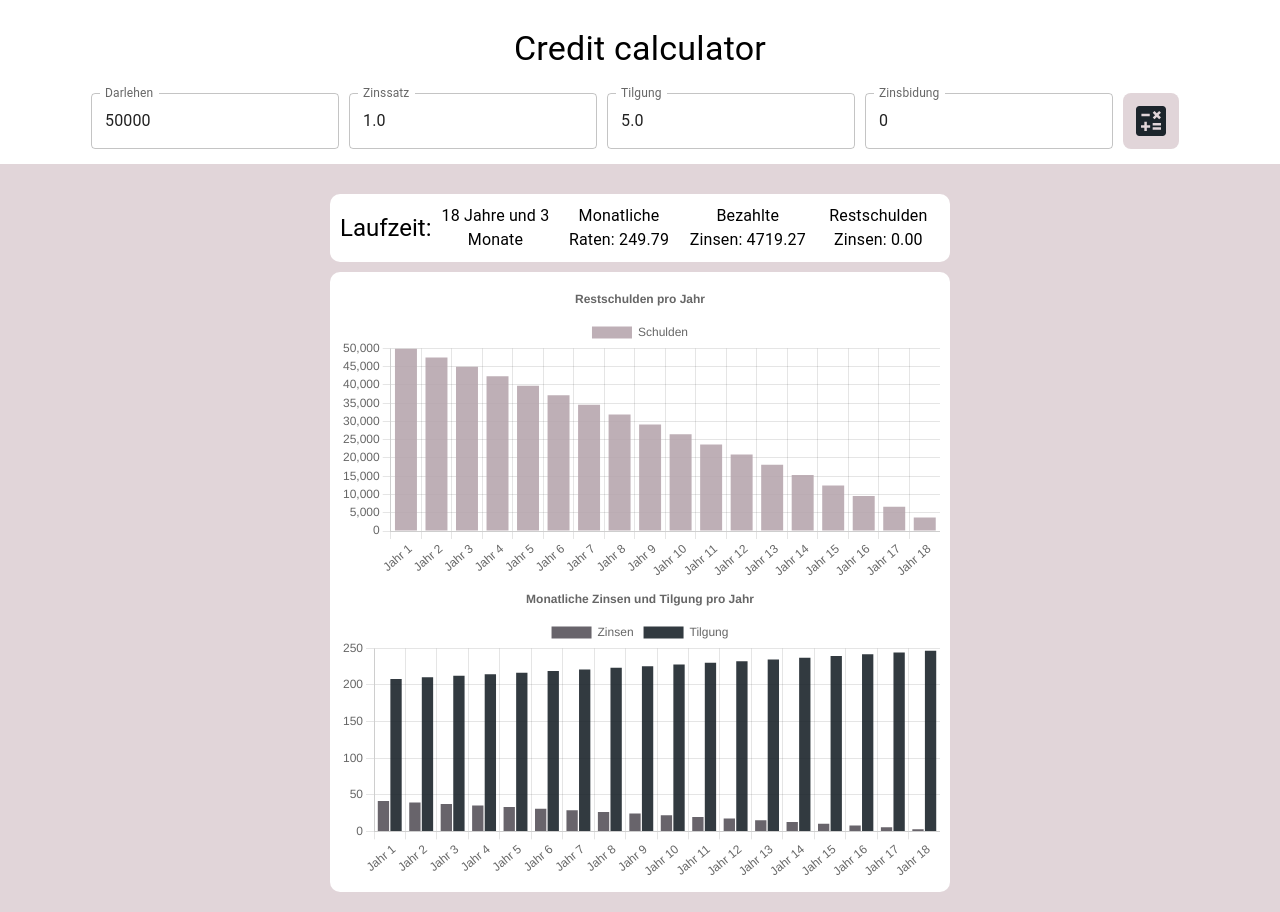
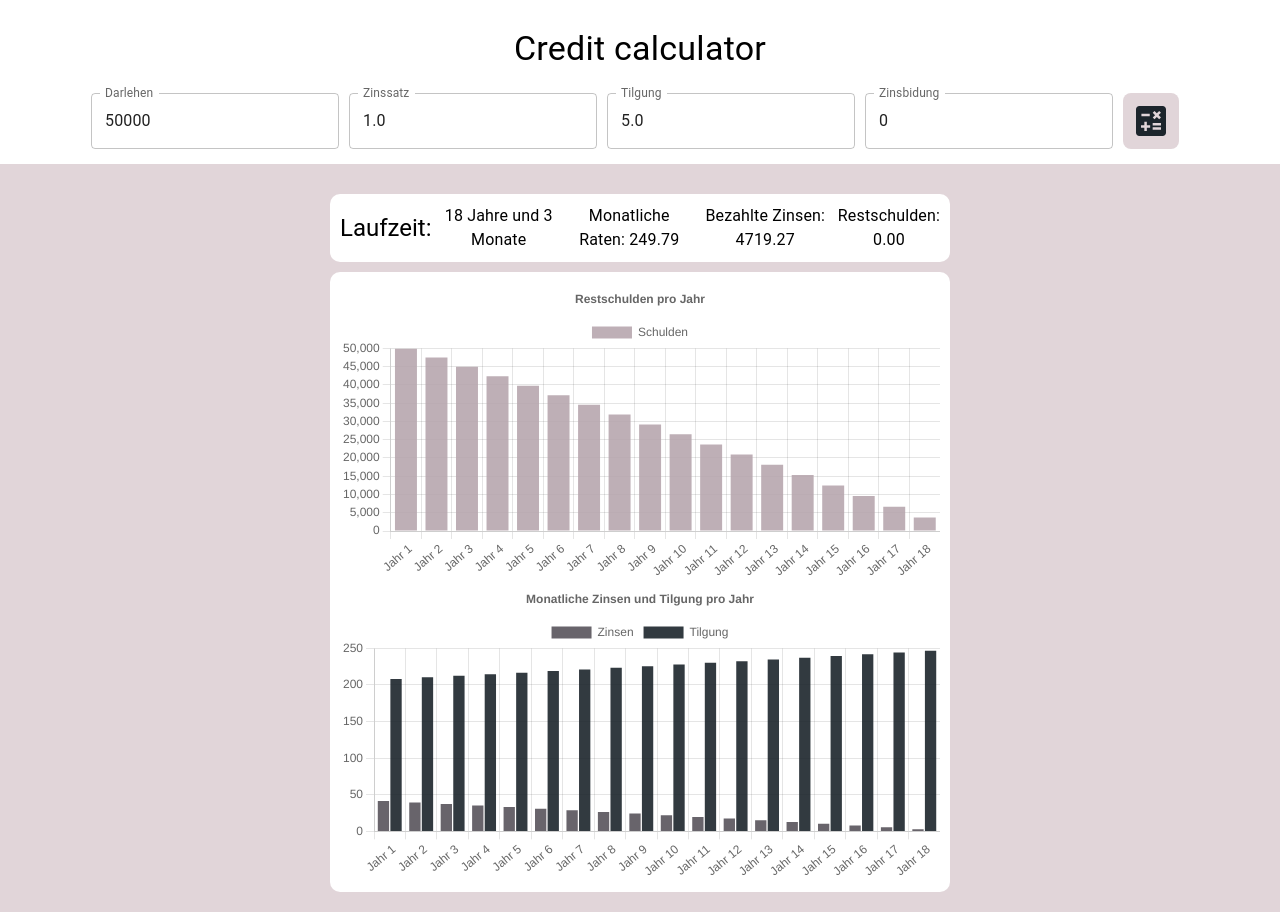
Before and after one commit to TrueTaco/CreditCalculator, a React (Create React App) app in the folder client/: page / in a window 1280 px wide. Built offline with nearby package versions, Linux system fonts and the light colour scheme.

Commit message:
Adjust package json

```diff
--- a/client/package.json
+++ b/client/package.json
@@ -14,13 +14,13 @@
     "@testing-library/user-event": "^13.5.0",
     "@types/jest": "^27.5.1",
     "@types/node": "^16.11.35",
-    "@types/react": "^18.0.9",
+    "@types/react": "^17.0.0",
     "@types/react-dom": "^18.0.4",
     "@vercel/analytics": "^0.1.8",
     "chart.js": "^3.7.1",
-    "react": "^18.1.0",
+    "react": "^17.0.0",
     "react-chartjs-2": "^4.1.0",
-    "react-dom": "^18.1.0",
+    "react-dom": "^17.0.0",
     "react-scripts": "5.0.1",
     "styled-components": "^5.3.5",
     "typescript": "^4.6.4",
--- a/client/src/components/Info.tsx
+++ b/client/src/components/Info.tsx
@@ -48,7 +48,7 @@ const Info: React.FC<Props> = ({ laufzeitMonate, bezahlteZinsen, monatlicheRaten
             <Typography variant={"body1"} align={"center"}> {Math.trunc(laufzeitMonate / 12)}  Jahre und {laufzeitMonate % 12} Monate </Typography>
             <Typography variant={"body1"} align={"center"}>Monatliche Raten: {monatlicheRaten.toFixed(2)}</Typography>
             <Typography variant={"body1"} align={"center"}>Bezahlte Zinsen: {bezahlteZinsen.toFixed(2)}</Typography>
-            <Typography variant={"body1"} align={"center"}>Restschulden Zinsen: {restschulden.toFixed(2)}</Typography>
+            <Typography variant={"body1"} align={"center"}>Restschulden: {restschulden.toFixed(2)}</Typography>
 
         </Box>
     );
```
Also changed, not shown: 1 other file (tests, documents, lock files or other folders).
